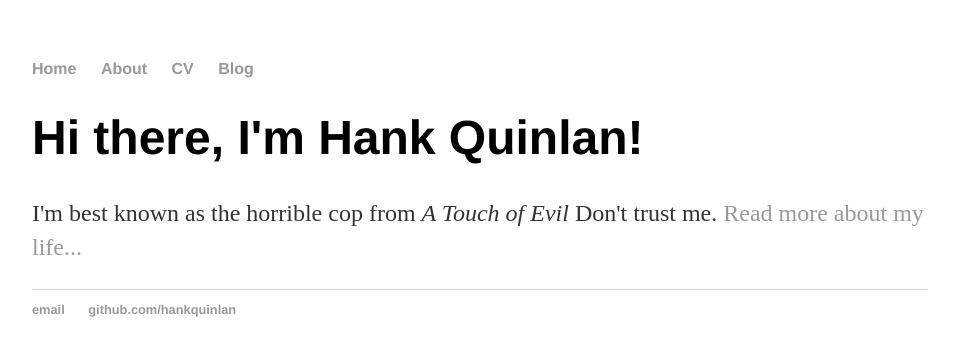
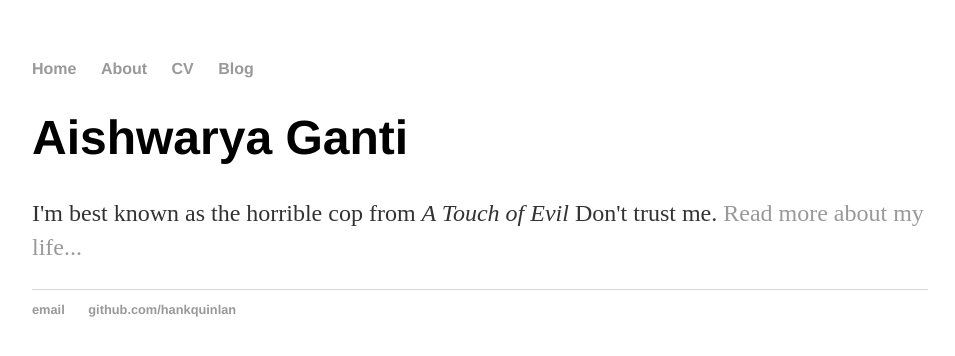
Before and after one commit to aishwaryaganti/aishwaryaganti.github.io, a Jekyll site: the page built from index.html, in a window 1280 px wide. Shown: the top 356 px of the page, without its empty margins (160-1115 px from the left). Built offline with Jekyll 4.4.1, drawn with Linux system fonts in a browser that asks for light colours.

Commit message:
Update index.html

```diff
--- a/index.html
+++ b/index.html
@@ -1,30 +1,8 @@
-<!DOCTYPE html>
-<html>
-	<head>
-		<title>Hank Quinlan, Horrible Cop</title>
-		<!-- link to main stylesheet -->
-		<link rel="stylesheet" type="text/css" href="/css/main.css">
-	</head>
-	<body>
-		<nav>
-    		<ul>
-        		<li><a href="/">Home</a></li>
-	        	<li><a href="/about">About</a></li>
-        		<li><a href="/cv">CV</a></li>
-        		<li><a href="/blog">Blog</a></li>
-    		</ul>
-		</nav>
-		<div class="container">
-    		<div class="blurb">
-        		<h1>Hi there, I'm Hank Quinlan!</h1>
-				<p>I'm best known as the horrible cop from <em>A Touch of Evil</em> Don't trust me. <a href="/about">Read more about my life...</a></p>
-    		</div><!-- /.blurb -->
-		</div><!-- /.container -->
-		<footer>
-    		<ul>
-        		<li><a href="mailto:hankquinlanhub@gmail.com">email</a></li>
-        		<li><a href="https://github.com/hankquinlan">github.com/hankquinlan</a></li>
-			</ul>
-		</footer>
-	</body>
-</html>
+---
+layout: default
+title: Aishwarya Ganti
+---
+<div class="blurb">
+	<h1>Aishwarya Ganti</h1>
+	<p>I'm best known as the horrible cop from <em>A Touch of Evil</em> Don't trust me. <a href="/about">Read more about my life...</a></p>
+</div><!-- /.blurb -->
```
